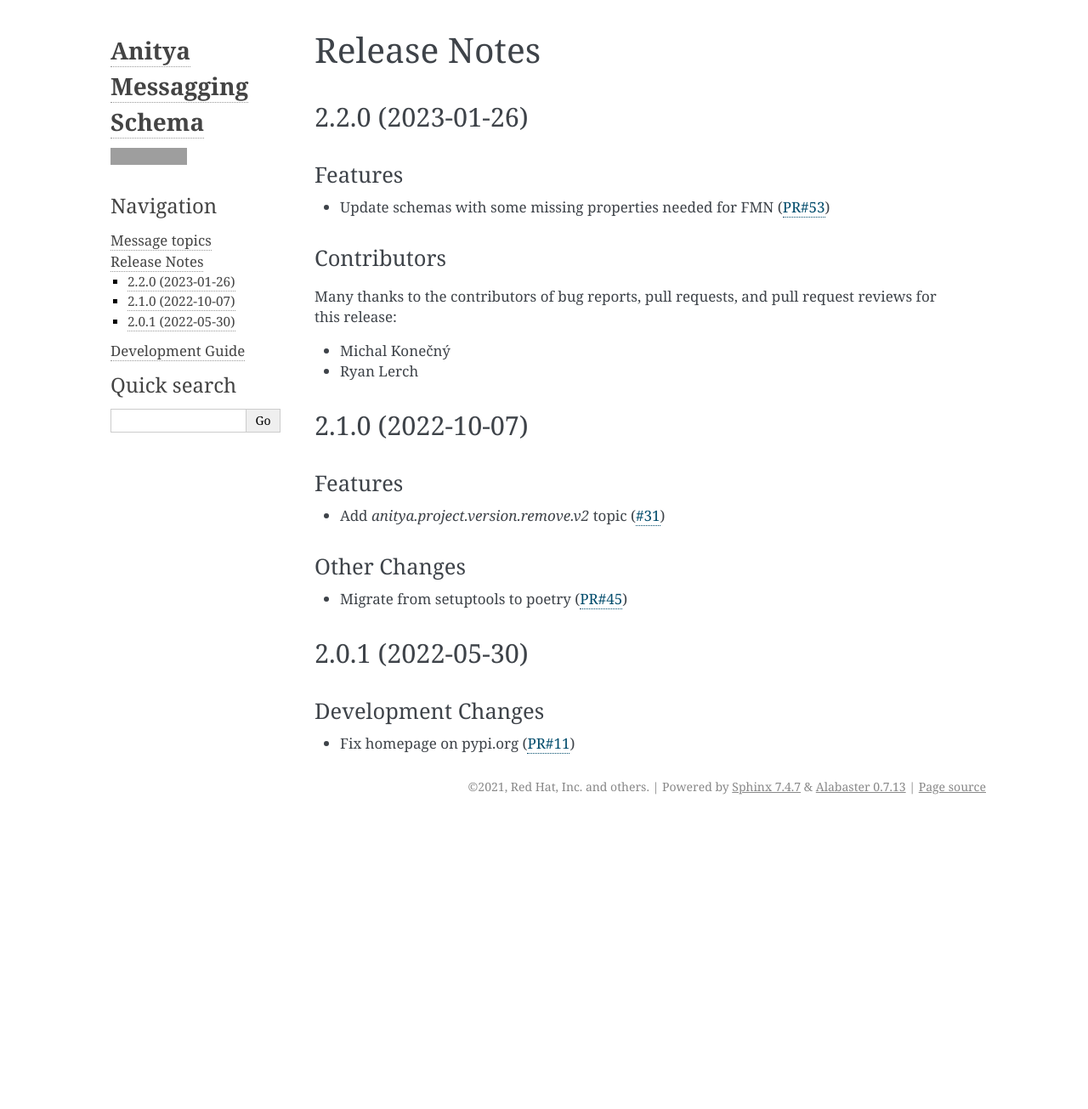
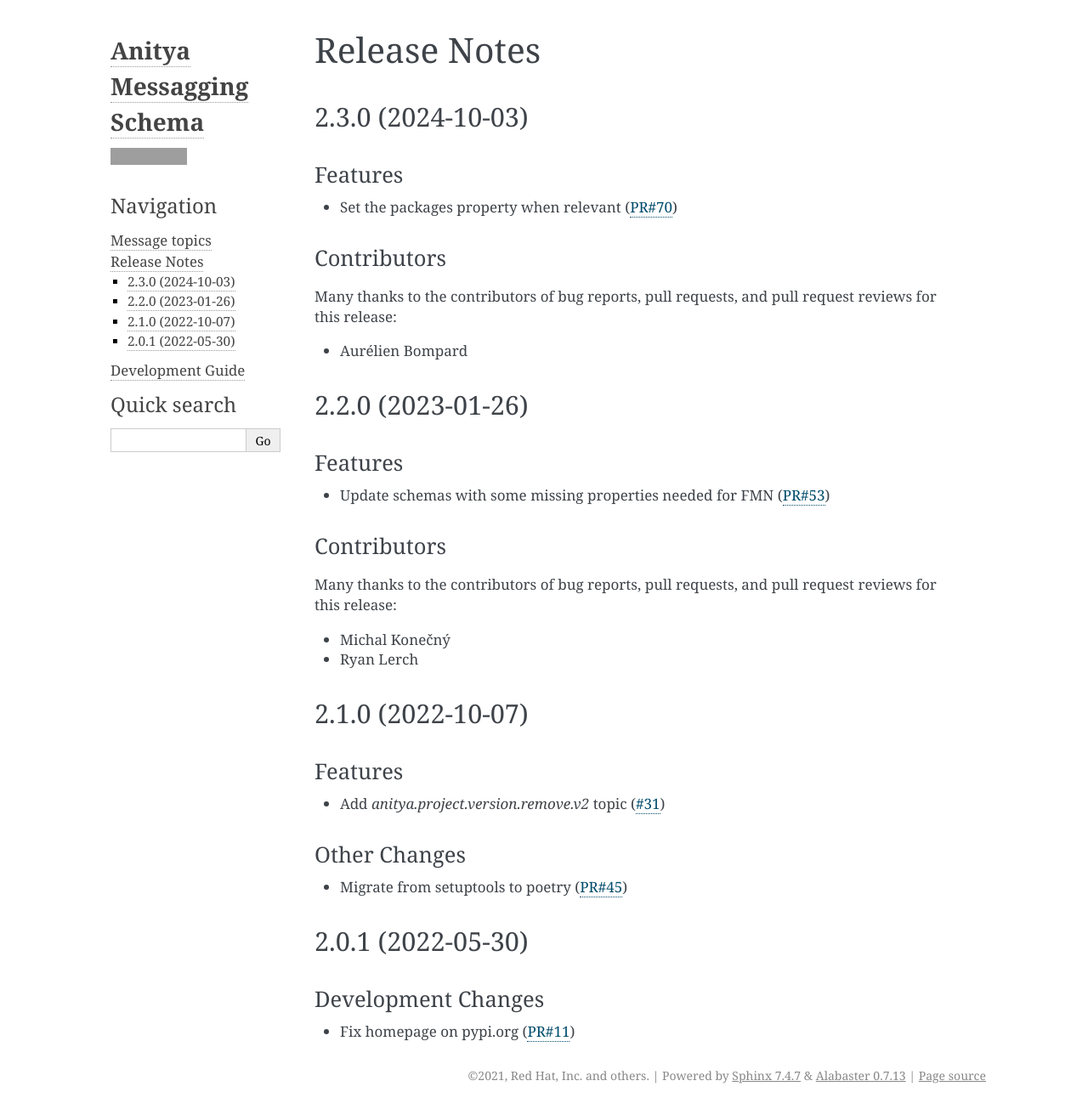
Before and after one commit to fedora-infra/anitya-messages, a Sphinx documentation site: the page built from docs/release-notes.rst, in a window 1280 px wide. Shown: the whole page at 85% size. Built offline with Sphinx 7.4.7, drawn with Linux system fonts in a browser that asks for light colours; before the commit the page ends 965 px from its top, so only the background shows below that; grey boxes are pictures that could not be loaded.

Commit message:
Anitya schema 2.3.0
Signed-off-by: Michal Konecny <mkonecny@redhat.com>

```diff
--- a/docs/release-notes.rst
+++ b/docs/release-notes.rst
@@ -3,6 +3,24 @@ Release Notes
 =============
 
 .. towncrier release notes start
+
+2.3.0 (2024-10-03)
+==================
+
+Features
+--------
+
+* Set the packages property when relevant
+  (`PR#70 <https://github.com/fedora-infra/anitya-messages/pull/70>`_)
+
+
+Contributors
+------------
+Many thanks to the contributors of bug reports, pull requests, and pull request
+reviews for this release:
+
+* Aurélien Bompard
+
 
 2.2.0 (2023-01-26)
 ==================
--- a/pyproject.toml
+++ b/pyproject.toml
@@ -60,7 +60,7 @@ exclude = '''
 
 [tool.poetry]
 name = "anitya_schema"
-version = "2.2.0"
+version = "2.3.0"
 description = "JSON schema definitions for messages published by Anitya"
 authors = ["Fedora Infrastructure Team <infrastructure@lists.fedoraproject.org>"]
 maintainers = ["Fedora Infrastructure Team <infrastructure@lists.fedoraproject.org>"]
```
